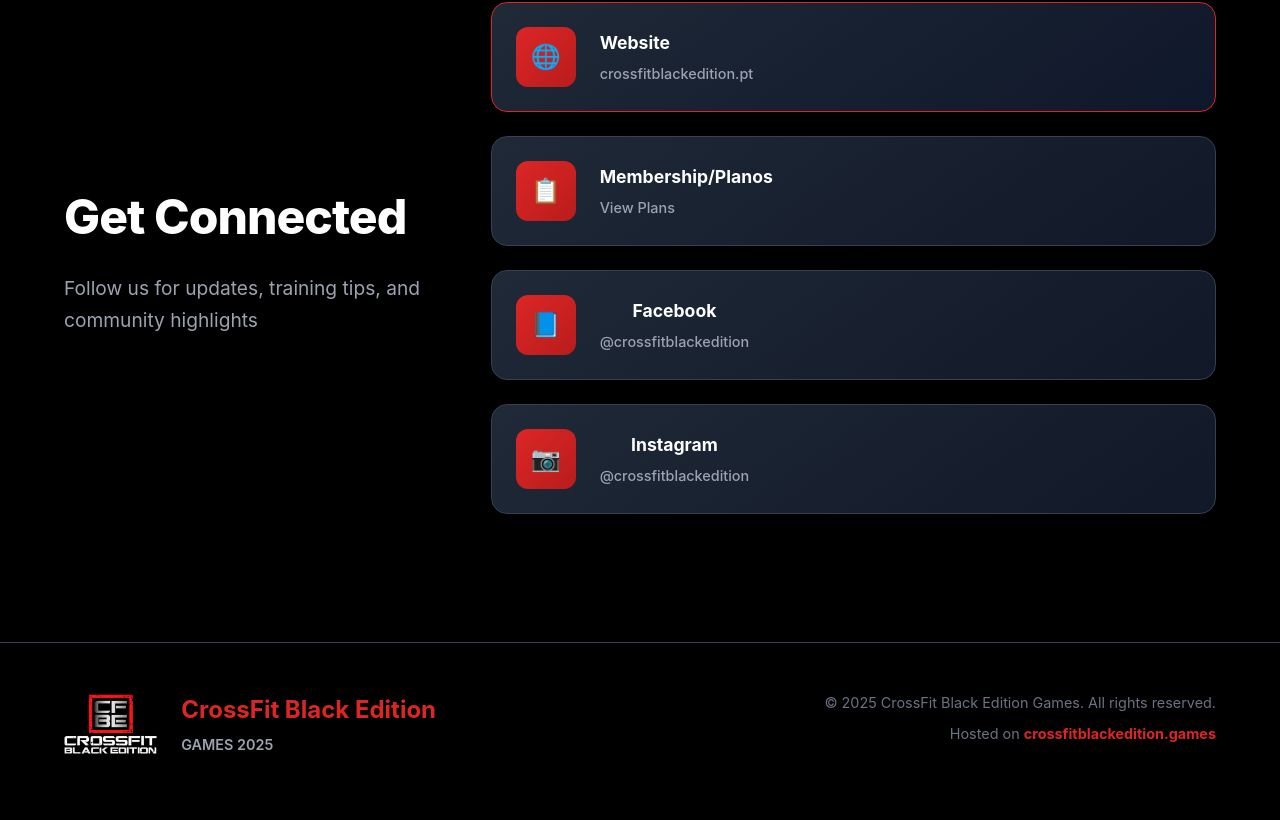
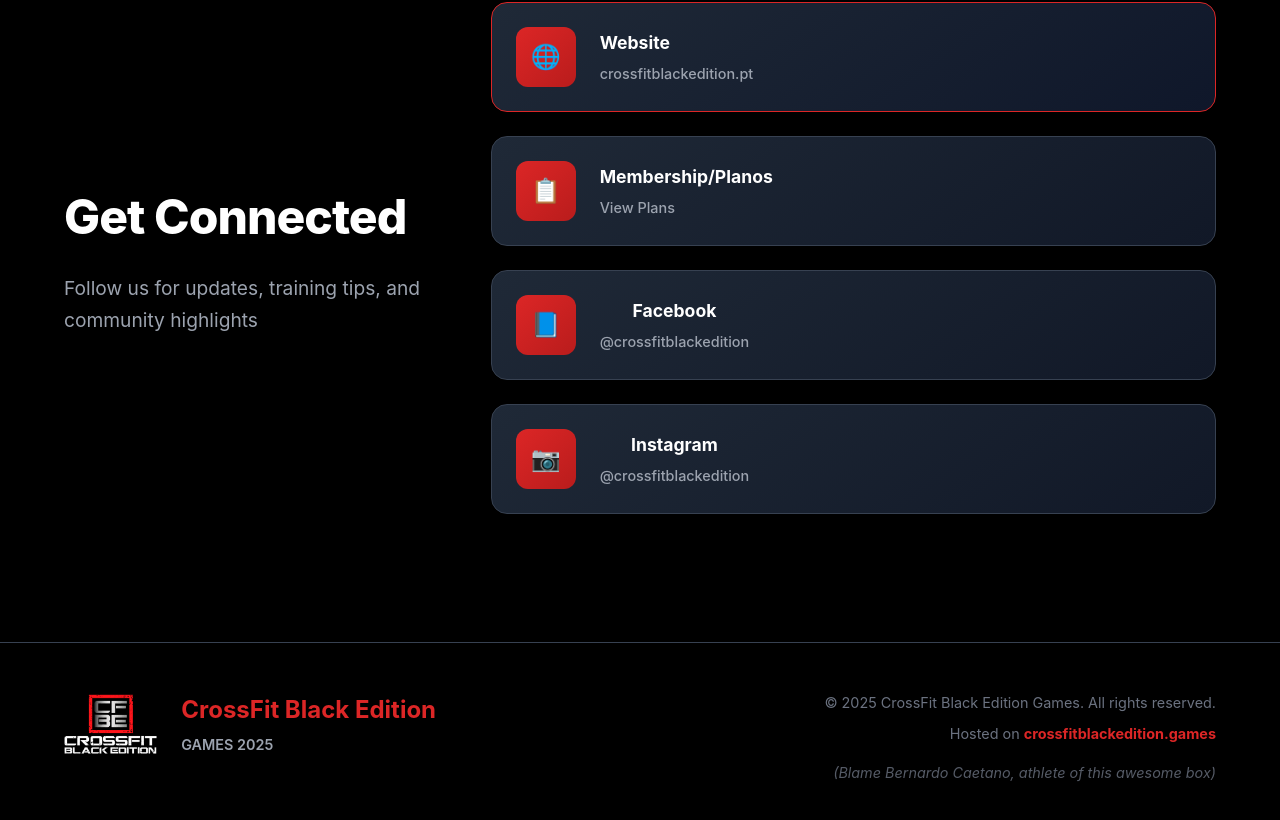
Before and after one commit to BernardoSCaetano/crossfit-competition-dashboard, a React (Create React App) app: page / in a window 1280 px wide. Shown: the part 1783-2603 px from the top of the page. Built offline with nearby package versions, Linux system fonts and the light colour scheme.

Commit message:
Add personal credit to footer
- Added 'Blame Bernardo Caetano, athlete of this awesome box' credit
- Styled with italic text and subtle opacity
- Personal touch for the landing page

```diff
--- a/src/App.css
+++ b/src/App.css
@@ -697,6 +697,14 @@
   color: #dc2626;
 }
 
+.footer-credit {
+  color: #6b7280;
+  font-size: 0.8rem;
+  font-style: italic;
+  margin-top: 0.5rem;
+  opacity: 0.8;
+}
+
 /* Responsive Design */
 @media (max-width: 1024px) {
   .contact-content {
--- a/src/App.tsx
+++ b/src/App.tsx
@@ -300,6 +300,9 @@
               <p>
                 Hosted on <strong>crossfitblackedition.games</strong>
               </p>
+              <p className="footer-credit">
+                (Blame Bernardo Caetano, athlete of this awesome box)
+              </p>
             </div>
           </div>
         </div>
```
